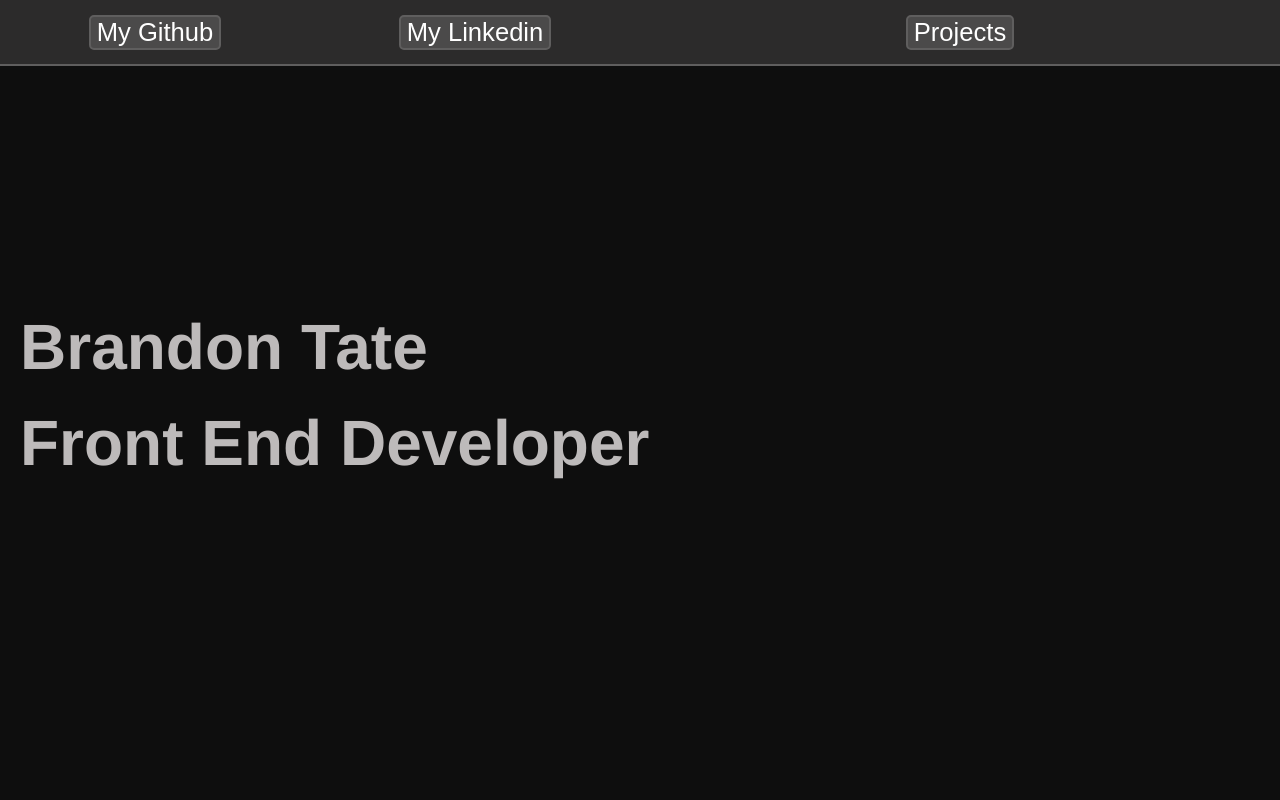
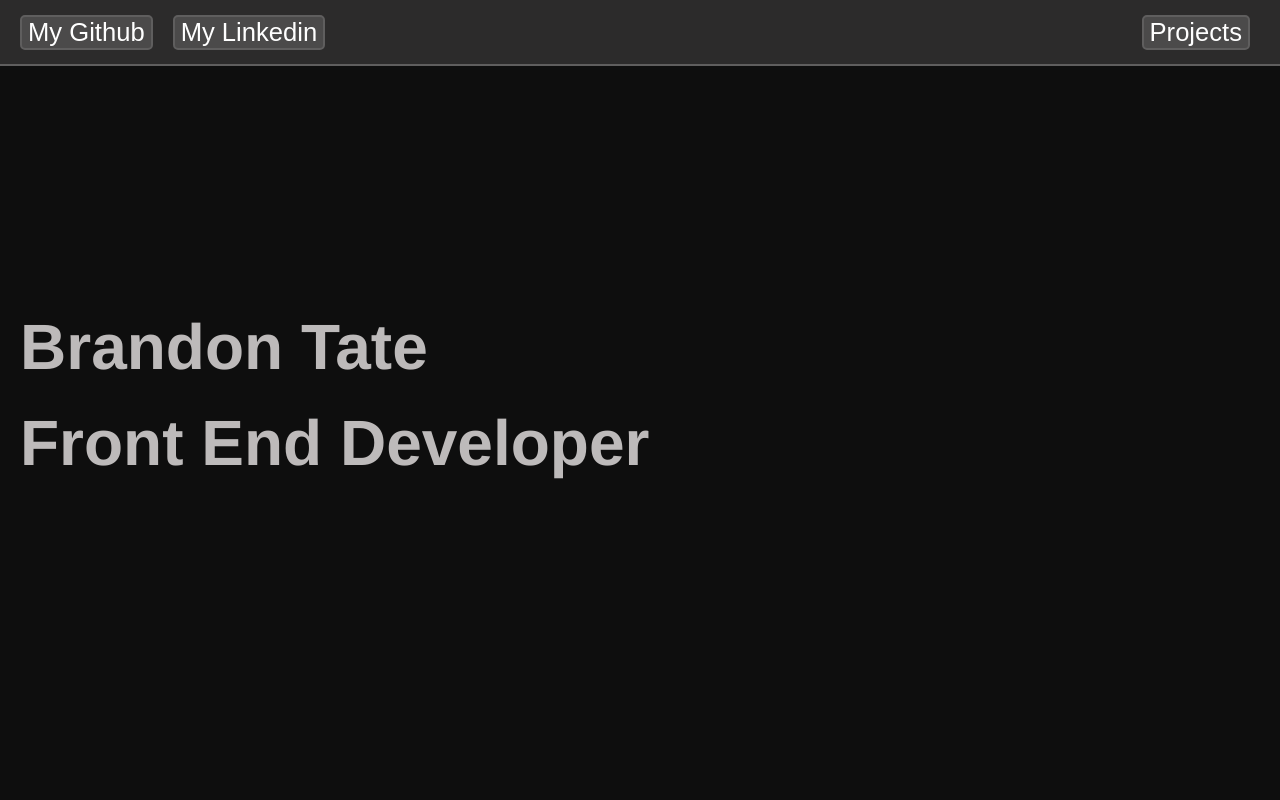
Before and after one commit to TatesWorkAcc/portfolio-site, a React (Vite) app: page / in a window 1280 px wide. Shown: the top 800 px of the page. Built offline with nearby package versions, Linux system fonts and the light colour scheme.

Commit message:
made top buttons fit better in header

```diff
--- a/src/Header.jsx
+++ b/src/Header.jsx
@@ -25,7 +25,7 @@ function Header() {
           </a>
         </motion.button>
       </div>
-      <div className="header-grid">
+      <div className="header-grid projects-button">
         <motion.button
           className="header-button"
           whileHover={{ scale: 1.1 }}
--- a/src/index.css
+++ b/src/index.css
@@ -20,24 +20,30 @@ body {
 }
 .header-grid {
   display: flex;
-  justify-content: space-around;
+  justify-content: flex-start;
   align-items: center;
   flex-wrap: nowrap;
   overflow: hidden;
 }
 .link {
+  margin-left: 20px;
   color: white;
   text-decoration: none;
 }
 .header-button {
   color: white;
-  font-size: clamp(0.5rem, 2vw, 2rem);
+  font-size: clamp(0.9rem, 2vw, 2rem);
   background-color: rgb(75, 74, 74);
   border: 2px solid rgb(95, 94, 94);
   border-radius: 5px;
   transition: background-color 0.3s ease;
   transition: transform 0.3 ease;
   cursor: pointer;
+}
+.projects-button{
+    display: flex;
+    justify-content: flex-end;
+    margin-right: 30px;
 }
 a {
   text-decoration: none;
```
